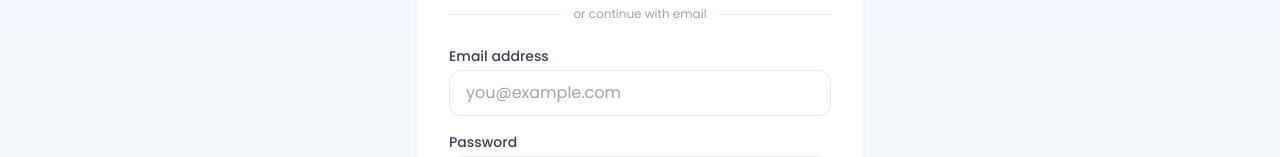
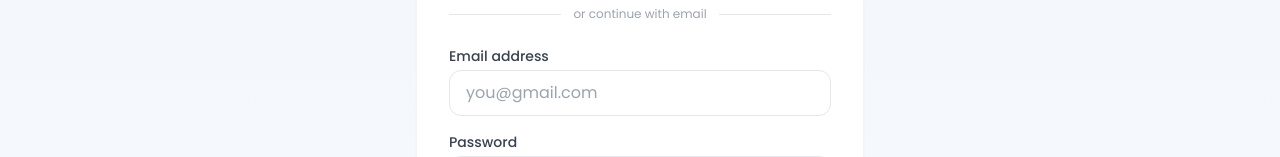
Before and after one commit to acoustic121/desipdf, a Next.js app in the folder desipdf/: page /login in a window 1280 px wide. Shown: the part 411-568 px from the top of the page. Built offline with nearby package versions, Linux system fonts and the light colour scheme; no server answers.

Commit message:
security: restrict email registration and login to only gmail.com domain

```diff
--- a/desipdf/pages/login.js
+++ b/desipdf/pages/login.js
@@ -23,6 +23,9 @@ export default function Login() {
   const handleLogin = async (e) => {
     e.preventDefault()
     if (!email || !password) return toast.error('Please fill in all fields')
+    if (!email.toLowerCase().endsWith('@gmail.com')) {
+      return toast.error('Only @gmail.com email addresses are allowed.')
+    }
     setLoading(true)
     const { error } = await supabase.auth.signInWithPassword({ email, password })
     setLoading(false)
@@ -86,7 +89,7 @@ export default function Login() {
             <form onSubmit={handleLogin} className="space-y-4">
               <div>
                 <label className="label">Email address</label>
-                <input type="email" value={email} onChange={e => setEmail(e.target.value)} placeholder="you@example.com" className="input-field" required />
+                <input type="email" value={email} onChange={e => setEmail(e.target.value)} placeholder="you@gmail.com" className="input-field" required />
               </div>
               <div>
                 <label className="label">Password</label>
--- a/desipdf/pages/signup.js
+++ b/desipdf/pages/signup.js
@@ -23,6 +23,9 @@ export default function Signup() {
   const handleSignup = async (e) => {
     e.preventDefault()
     if (!name || !email || !password) return toast.error('Please fill in all fields')
+    if (!email.toLowerCase().endsWith('@gmail.com')) {
+      return toast.error('Only @gmail.com email addresses are allowed.')
+    }
     if (password.length < 6) return toast.error('Password must be at least 6 characters')
     setLoading(true)
 
@@ -101,7 +104,7 @@ export default function Signup() {
               </div>
               <div>
                 <label className="label">Email address</label>
-                <input type="email" value={email} onChange={e => setEmail(e.target.value)} placeholder="you@example.com" className="input-field" required />
+                <input type="email" value={email} onChange={e => setEmail(e.target.value)} placeholder="you@gmail.com" className="input-field" required />
               </div>
               <div>
                 <label className="label">Password</label>
```
